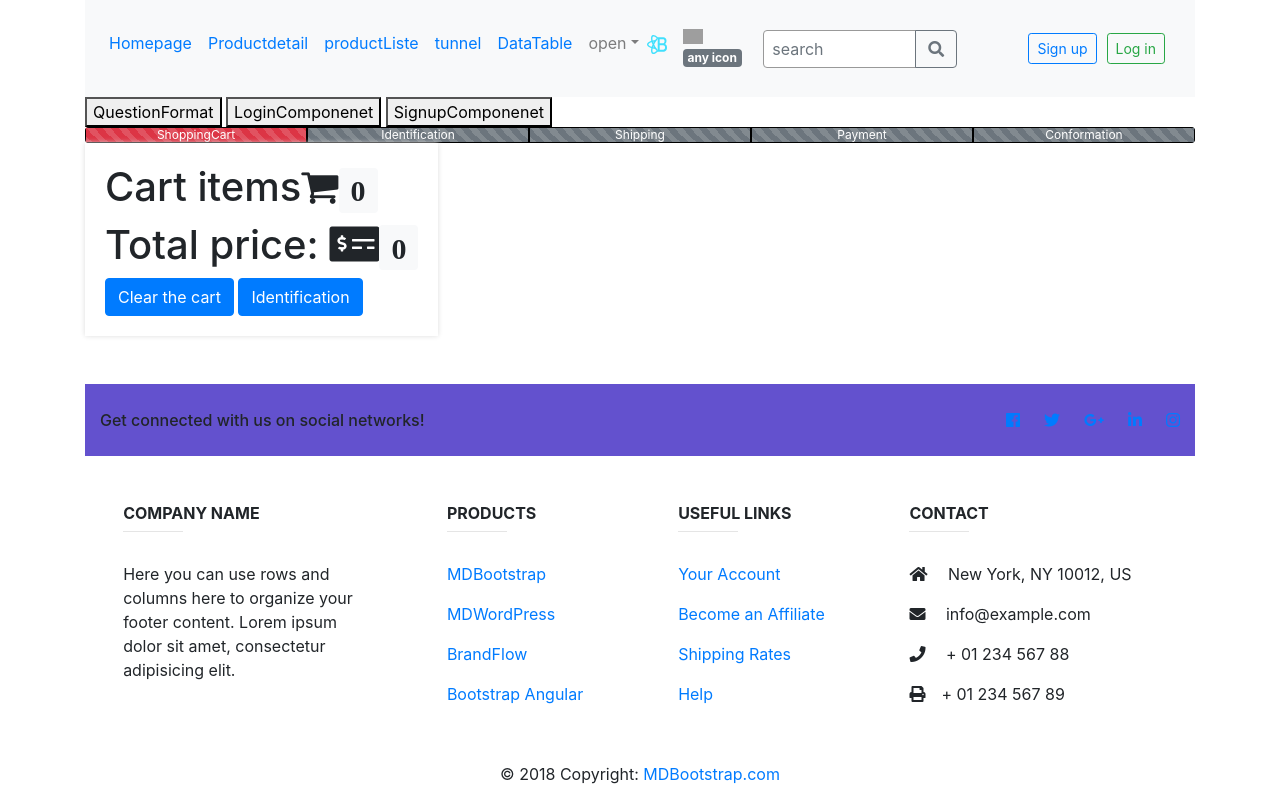
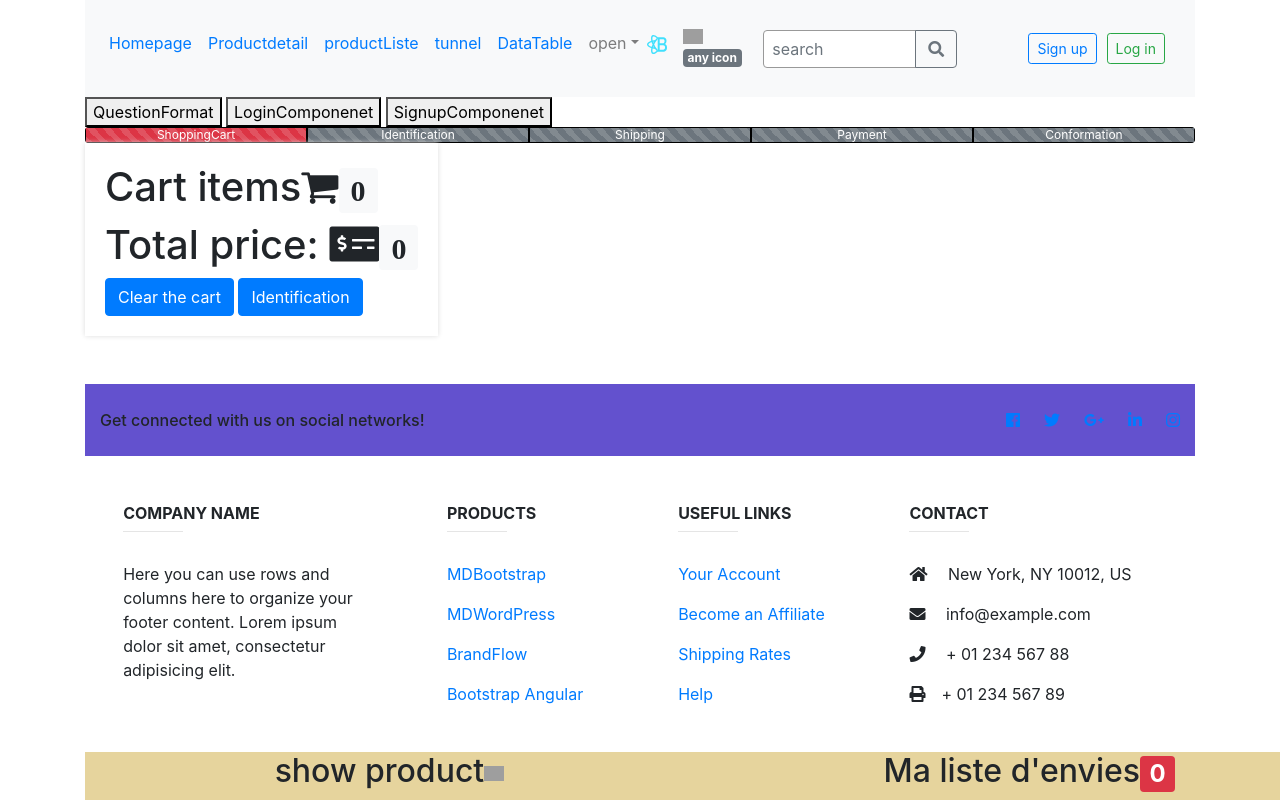
Before and after one commit to medmouheb/newwork, a React (Create React App) app: page /tunnel in a window 1280 px wide. Built offline with nearby package versions, Linux system fonts and the light colour scheme; grey boxes are pictures that could not be loaded; a web font is replaced by a local one.

Commit message:
5/26/2019

```diff
--- a/src/containers/common/fixed down bar/fixedDownBar.css
+++ b/src/containers/common/fixed down bar/fixedDownBar.css
@@ -2,7 +2,8 @@
     background-color: #e6d49d;
      position: fixed;
      bottom: 0px;
-     width: 100%
+     width: 100% ;
+     z-index: 6;
 }
 .FixedDownBarButtons{
     display: flex;
--- a/src/containers/common/fixed down bar/fixedDownBar.js
+++ b/src/containers/common/fixed down bar/fixedDownBar.js
@@ -1,6 +1,6 @@
 import React, { Component } from 'react'
 import { connect } from 'react-redux'
-import { Card,Badge,Button } from "react-bootstrap"
+import { Card,Badge } from "react-bootstrap"
 import './fixedDownBar.css'
 class FixedDownBar extends Component {
     state = {
@@ -30,12 +30,14 @@ class FixedDownBar extends Component {
                     })}
                 </div>
                 <div className="FixedDownBarButtons" >
-                    <div>
-                        <Button onClick={() => { this.setState({ show: !this.state.show }) }}>show product</Button>
+                    <div onClick={() => { this.setState({ show: !this.state.show }) }}>
+                        <h2>show product<img style={{width:"20px"}} src="https://image.flaticon.com/icons/svg/25/25756.svg"/></h2>
                     </div>
                     <div style={{position:"relative"}}>
-                        <img src="https://image.flaticon.com/icons/svg/172/172138.svg" style={{width:"80px"}}/>
-                        <Badge className="ShoppingCarBadge" variant="danger">{products.length}</Badge>
+                        <h2>
+                            Ma liste d'envies
+                            <Badge  variant="danger">{products.length}</Badge>
+                        </h2>
                     </div>
                 </div>
             </div>
--- a/src/containers/common/navbar/searchbar/autocomplete.js
+++ b/src/containers/common/navbar/searchbar/autocomplete.js
@@ -144,7 +144,7 @@ class Autocomplete extends Component {
     return (
 
 
-      <Fragment className="search" >
+      <Fragment>
         <InputGroup >
           <FormControl
             onBlur={() => { this.setState({ showSuggestions: false }) }}
--- a/src/containers/dataTable/genericForm/genericform.js
+++ b/src/containers/dataTable/genericForm/genericform.js
@@ -30,7 +30,6 @@ class GenericForme extends Component{
         return (
 
             <Form>
-                {console.log('hey',this.state.table)}
                 {this.state.table.map((element,index) => {
                     switch (element.type) {
                         case "input":
--- a/src/containers/homePage/Carousel/CarausalProduct.js
+++ b/src/containers/homePage/Carousel/CarausalProduct.js
@@ -1,9 +1,11 @@
 import React, { Component } from 'react';
 import AliceCarousel from 'react-alice-carousel'
 import 'react-alice-carousel/lib/alice-carousel.css'
-import { Card } from 'react-bootstrap';
+import { Card,Button } from 'react-bootstrap';
 import './CarausalProduct.css'
-
+import { connect } from 'react-redux'
+import {addItem} from '../../../store/actions/shoppingCart'
+import {addToWishList} from '../../../store/actions/wishList'
 class CarousalProduct extends Component {
   state = {
     currentIndex: 0,
@@ -15,17 +17,19 @@ class CarousalProduct extends Component {
     return (
       this.props.data.map((el, i) => {
         return (
-          <Card onClick={() => { this.setState({ currentIndex: i }) }} style={{ minHeight: "100%" }}>
+          <Card style={{ minHeight: "100%" }}>
             <div className="discountpercent">{el.discount}</div>
             <Card.Img variant="top" src={el.src} />
             <Card.Body>
               {el.name}
               <Card.Text>
-                {el.price}
+                {el.price} DT
               </Card.Text>
             </Card.Body>
             <Card.Footer>
-              <small className="text-muted">{el.odldPrice}</small>
+              <small className="text-muted">{el.odldPrice}  DT</small>
+             < Button onClick={()=>{this.props.addItem(el)}} variant="primary">add to card</Button>
+              <img src="https://image.flaticon.com/icons/svg/60/60993.svg"  style={{width:"20px"}} onClick={(e)=>{this.props.addToWishList(el) ;e.target.src="https://image.flaticon.com/icons/svg/148/148836.svg"}}/>
             </Card.Footer>
           </Card>
         )
@@ -76,4 +80,10 @@ class CarousalProduct extends Component {
   }
 }
 
-export default CarousalProduct
+const mapDispatchToProps = (dispatch) => {
+  return {
+      addItem: (data) => dispatch(addItem(data)),
+      addToWishList: (data) => dispatch(addToWishList(data)),
+  }
+}
+export default connect(null, mapDispatchToProps)(CarousalProduct)
--- a/src/containers/homePage/index.js
+++ b/src/containers/homePage/index.js
@@ -7,7 +7,7 @@ import Footer from '../common/footer/footer'
 import CategoriesNav from '../common/cleanNav/categoriesNav'
 import { connect } from 'react-redux'
 import {Container} from 'react-bootstrap';
-
+import FixedDownBar from '../common/fixed down bar/fixedDownBar'
 class Homepage extends Component{
     render(){
         const {discountProduct,BigSaleSRC,CarouselPhotos,CategorieTab,menu,footer} = this.props
@@ -18,6 +18,7 @@ class Homepage extends Component{
                   <BigSale data={BigSaleSRC}/>
                   <CarousalProduct data={discountProduct}/>
                 <CarouselPhoto data={CarouselPhotos}/>
+                <FixedDownBar/>
               <Footer data={footer}/>
             </Container>
         )
--- a/src/containers/productDetailsPage/index.js
+++ b/src/containers/productDetailsPage/index.js
@@ -5,6 +5,8 @@ import { connect } from 'react-redux'
 import NavBar from '../common/navbar/navbar'
 import Footer from '../common/footer/footer'
 import CategoriesNav from '../common/cleanNav/categoriesNav'
+import FixedDownBar from '../common/fixed down bar/fixedDownBar'
+
 class Productdetail extends Component{
     render(){
         const { sidemenu,ProductImagelist,CategorieTab,menu,footer} = this.props
@@ -16,6 +18,7 @@ class Productdetail extends Component{
                 <Sidebar data={sidemenu}/>
                 <GoodZoom data={ProductImagelist}/>
                 <Footer data={footer}/>
+                <FixedDownBar/>
             </div>
         )
     }
--- a/src/containers/productListe/productListViewer/grid/SimpleProduct.js
+++ b/src/containers/productListe/productListViewer/grid/SimpleProduct.js
@@ -1,6 +1,9 @@
 import React ,{Component} from 'react'
-import {Card} from 'react-bootstrap'
+import {Card,Button} from 'react-bootstrap'
 import './SimpleProduct.css'
+import { connect } from 'react-redux'
+import {addItem} from '../../../../store/actions/shoppingCart'
+import {addToWishList} from '../../../../store/actions/wishList'
 const display={
     margin: "20px",
     width: '13rem'
@@ -17,6 +20,8 @@ class SimpleProduct extends Component{
                                 <Card.Text>
                                 {el.description}
                                 </Card.Text>
+                                <Button onClick={()=>{this.props.addItem(el)}} variant="primary">add to card</Button>
+                                    <img src="https://image.flaticon.com/icons/svg/60/60993.svg"  style={{width:"20px"}} onClick={(e)=>{this.props.addToWishList(el) ;e.target.src="https://image.flaticon.com/icons/svg/148/148836.svg"}}/>
                             </Card.Body>
                         </Card>
                     )
@@ -25,4 +30,11 @@ class SimpleProduct extends Component{
         )
     }
 }
-export default SimpleProduct
+
+const mapDispatchToProps = (dispatch) => {
+    return {
+        addItem: (data) => dispatch(addItem(data)),
+        addToWishList: (data) => dispatch(addToWishList(data)),
+    }
+  }
+export default connect(null, mapDispatchToProps)(SimpleProduct)
--- a/src/containers/tunnel/index.js
+++ b/src/containers/tunnel/index.js
@@ -12,6 +12,8 @@ import Conformation from './conformation/conformation'
 import { connect } from 'react-redux'
 import NavBar from '../common/navbar/navbar'
 import Footer from '../common/footer/footer'
+import FixedDownBar from '../common/fixed down bar/fixedDownBar'
+
 import './tunnel.css'
 class Tunnel extends Component {
     state={
@@ -50,6 +52,8 @@ class Tunnel extends Component {
 
 
             </BrowserRouter>
+            <FixedDownBar/>
+
             <Footer data={footer}/>
             </div>
         )
--- a/src/testdata.js
+++ b/src/testdata.js
@@ -302,43 +302,43 @@ let discountProduct=[
       name:"Festina Montre Femme – Silver - Garantie 2 Ans",
       src:"https://tn.jumia.is/b9vGKs3OcfTu9y_-ZVFcEPeocMg=/fit-in/500x500/filters:fill(white):sharpen(1,0,false):quality(100)/product/20/6101/1.jpg?4324",
       discount:"-50%",
-      price:"160  TND",
-      odldPrice:"320  TND"
+      price:160  ,
+      odldPrice:320
   },
   {
       name:"Fossil Montre Homme - Cuir - fs5280 - Garantie 2 Ans",
       src:"https://tn.jumia.is/THRYxLOjULe2VR8z1eCCX3X1SDI=/fit-in/500x500/filters:fill(white):sharpen(1,0,false):quality(100)/product/82/306/1.jpg?0944",
       discount:"-30%",
-      price:"438  TND",
-      odldPrice:"625  TND"
+      price:438  ,
+      odldPrice:625
   },
   {
       name:"Festina Montre Homme - Fond Noir - Garantie 2 Ans",
       src:"https://tn.jumia.is/ZJqcu71hziRYbU0aqS8RuJIOeHs=/fit-in/500x500/filters:fill(white):sharpen(1,0,false):quality(100)/product/49/3531/1.jpg?7084",
       discount:"-50%",
-      price:"235  TND",
-      odldPrice:"470  TND"
+      price:235  ,
+      odldPrice:470
   },
   {
       name:"TOMMY HILFIGER Montre Homme - 1791243 - Garantie 2 Ans",
       src:"https://tn.jumia.is/59d1_fs0PoLsN-VMOyl19lTZZcw=/fit-in/500x500/filters:fill(white):sharpen(1,0,false):quality(100)/product/27/244/1.jpg?4965",
       discount:"-40%",
-      price:"373  TND",
-      odldPrice:"621  TND"
+      price:373  ,
+      odldPrice:621
   },
   {
       name:"TOMMY HILFIGER Montre Homme - 1791242 - Garantie 2 Ans",
       src:"https://tn.jumia.is/wj2ww14eRcD3tl3MbUW_BUgs7Z4=/fit-in/500x500/filters:fill(white):sharpen(1,0,false):quality(100)/product/94/244/1.jpg?0013",
       discount:"-40%",
-      price:"373  TND",
-      odldPrice:"621  TND"
+      price:373  ,
+      odldPrice:621
   },
   {
       name:"Fossil Montre Homme - FS5440 - Marron - Garantie 2 Ans",
       src:"https://tn.jumia.is/m7Jjk98fZ6UnD264SZ_CWy8LZQg=/fit-in/500x500/filters:fill(white):sharpen(1,0,false):quality(100)/product/24/817/1.jpg?2144",
       discount:"-20%",
-      price:"396  TND",
-      odldPrice:"495  TND"
+      price:396  ,
+      odldPrice:495
   }
 ]
 const sidemenu=[
```
Also changed, not shown: src/containers/common/navbar/navbar.js (+72 -41 lines), src/containers/productListe/discount List/discountList.js (+29 -15 lines).
